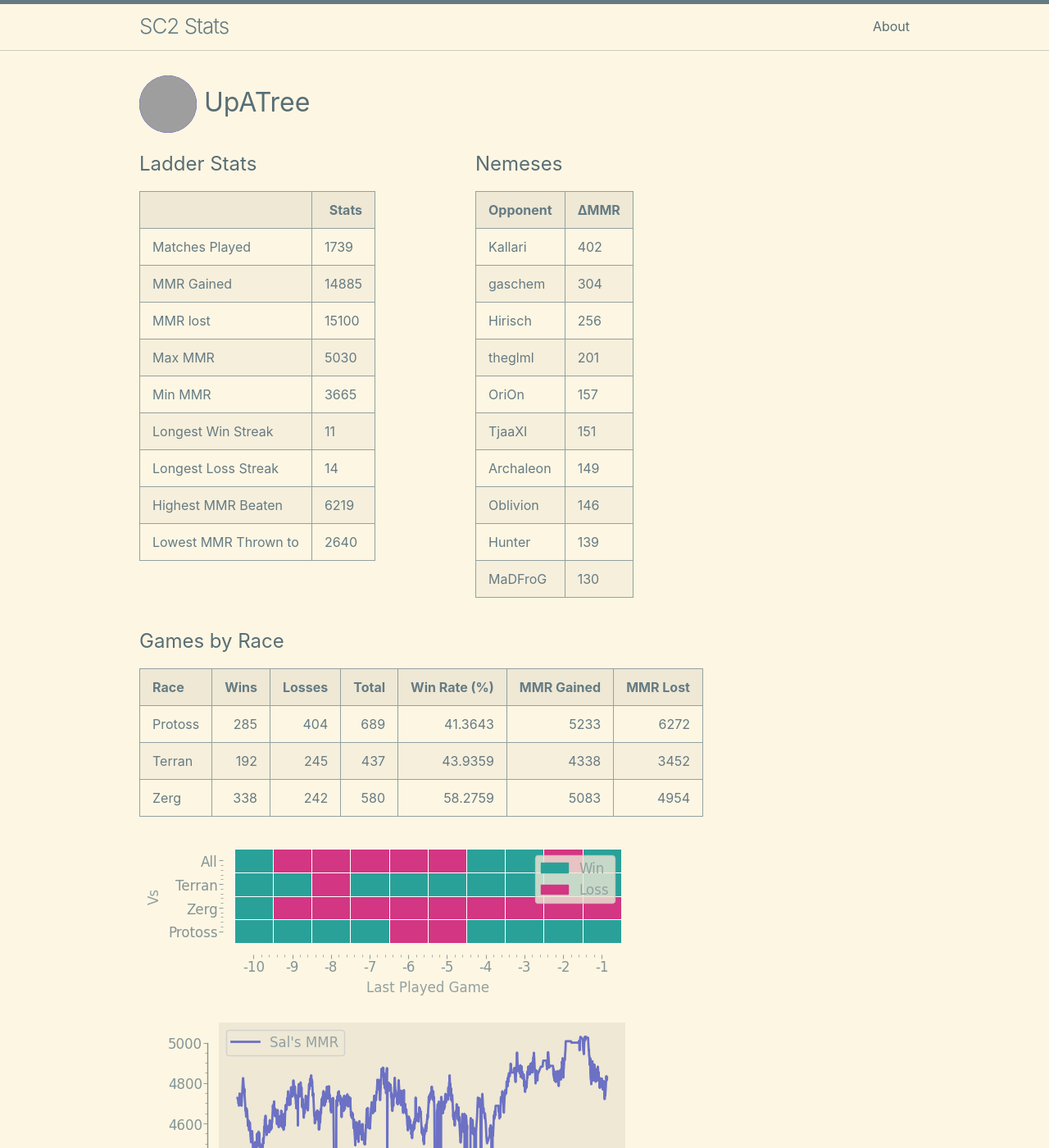
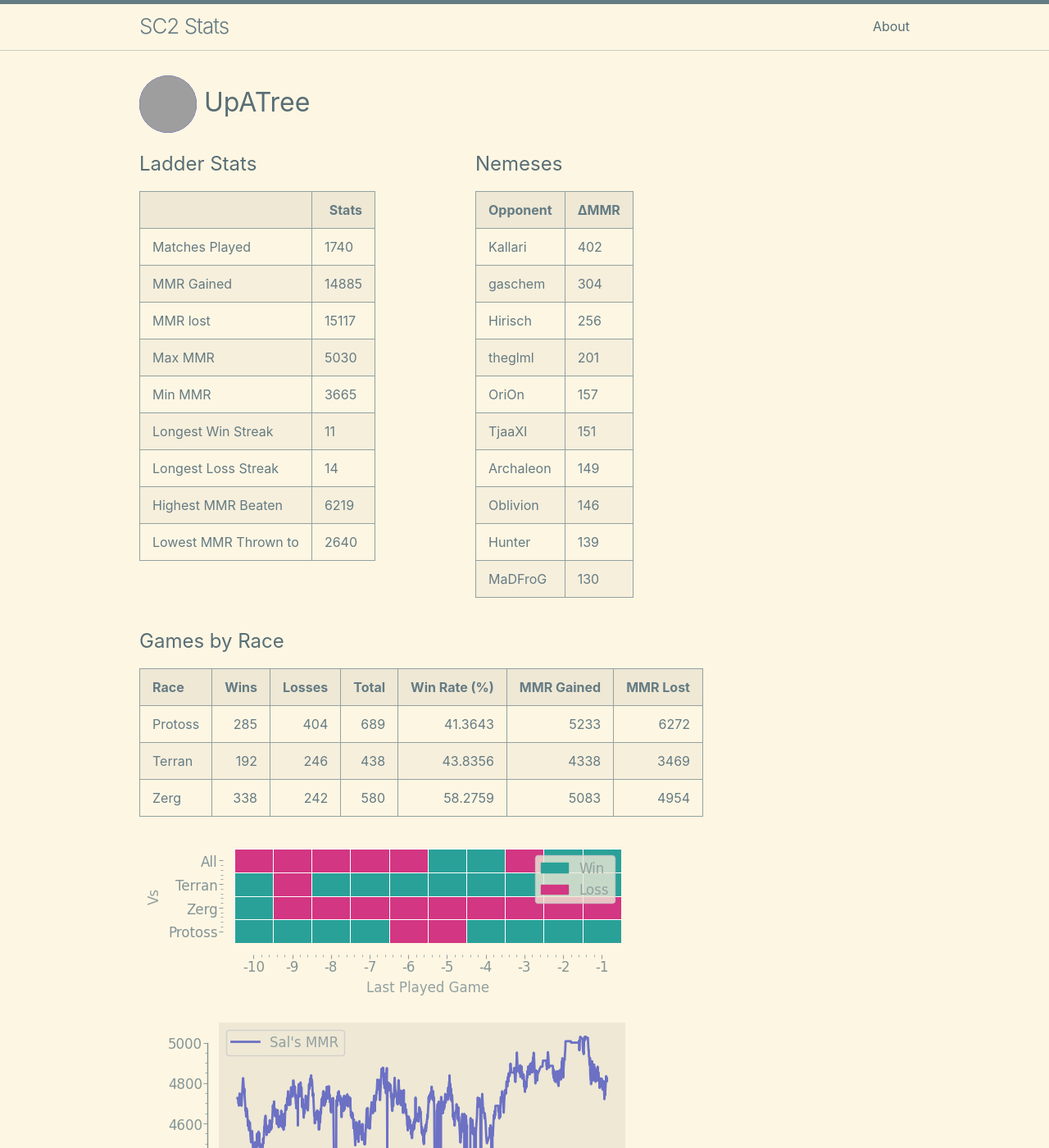
Before and after one commit to kylermurphy/UpATree, a Jekyll site: the page built from docs/index.md, in a window 1280 px wide and 1400 px high. Shown: the whole window at 82% size. Built offline with Jekyll 4.4.1, drawn with Linux system fonts in a browser that asks for light colours; grey boxes are pictures that could not be loaded.

Commit message:
running on push

```diff
--- a/docs/index.md
+++ b/docs/index.md
@@ -18,7 +18,7 @@ layout: home
   <tbody>
     <tr>
       <td>Matches Played</td>
-      <td>1739</td>
+      <td>1740</td>
     </tr>
     <tr>
       <td>MMR Gained</td>
@@ -26,7 +26,7 @@ layout: home
     </tr>
     <tr>
       <td>MMR lost</td>
-      <td>15100</td>
+      <td>15117</td>
     </tr>
     <tr>
       <td>Max MMR</td>
@@ -115,7 +115,7 @@ layout: home
 | Race    |   Wins |   Losses |   Total |   Win Rate (%) |   MMR Gained |   MMR Lost |
 |:--------|-------:|---------:|--------:|---------------:|-------------:|-----------:|
 | Protoss |    285 |      404 |     689 |        41.3643 |         5233 |       6272 |
-| Terran  |    192 |      245 |     437 |        43.9359 |         4338 |       3452 |
+| Terran  |    192 |      246 |     438 |        43.8356 |         4338 |       3469 |
 | Zerg    |    338 |      242 |     580 |        58.2759 |         5083 |       4954 |
 
 ![Games by Race](./assets/gm_hist.png)
--- a/log.txt
+++ b/log.txt
@@ -818,3 +818,4 @@ Writing a log file 2025-04-03 17:47:53.
 Writing a log file 2025-04-03 18:31:58.
 Writing a log file 2025-04-03 18:51:56.
 Writing a log file 2025-04-03 19:18:41.
+Writing a log file 2025-04-03 19:31:28.
```
Also changed, not shown: docs/assets/MMR.png, docs/assets/daily.png, docs/assets/gm_hist.png, docs/assets/r_wrt.png, 1 other file.
